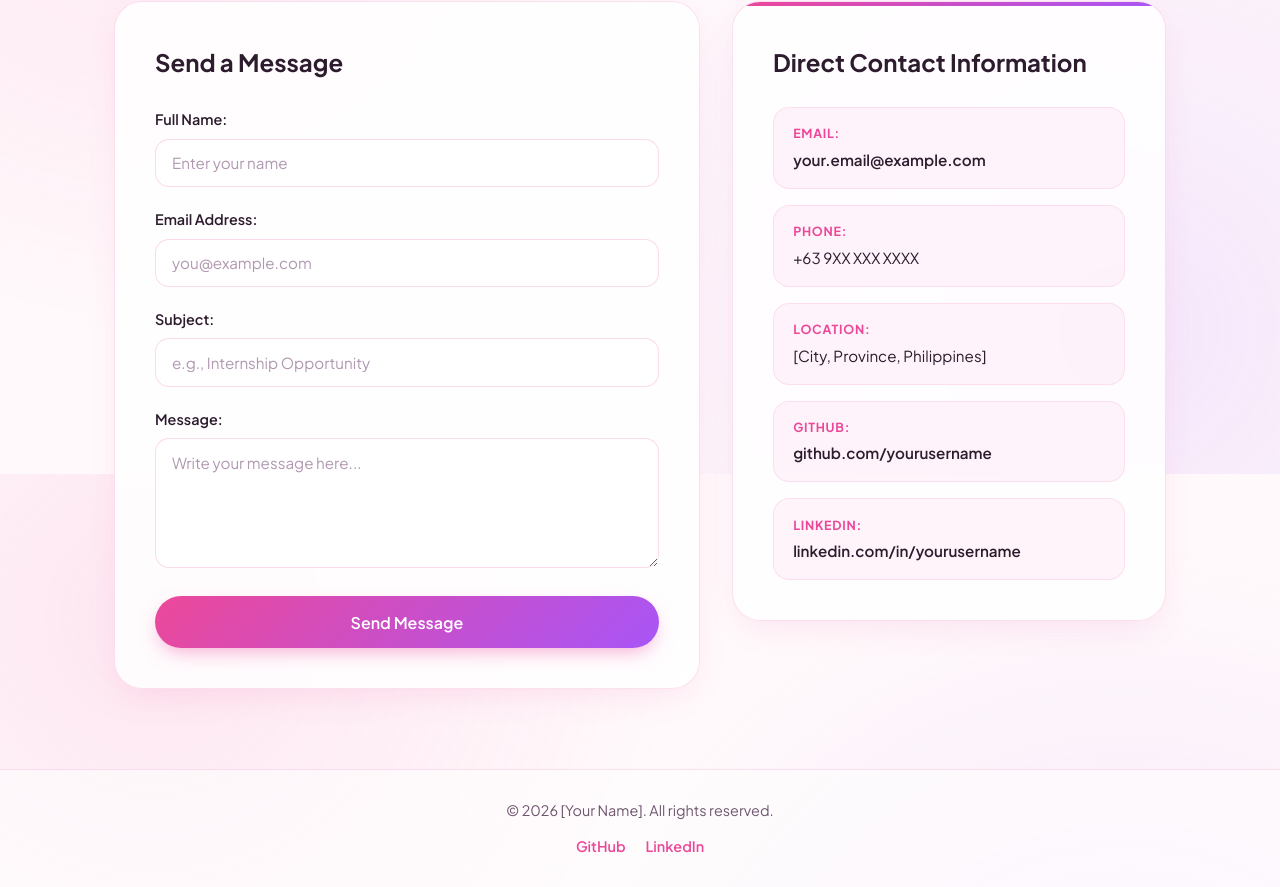
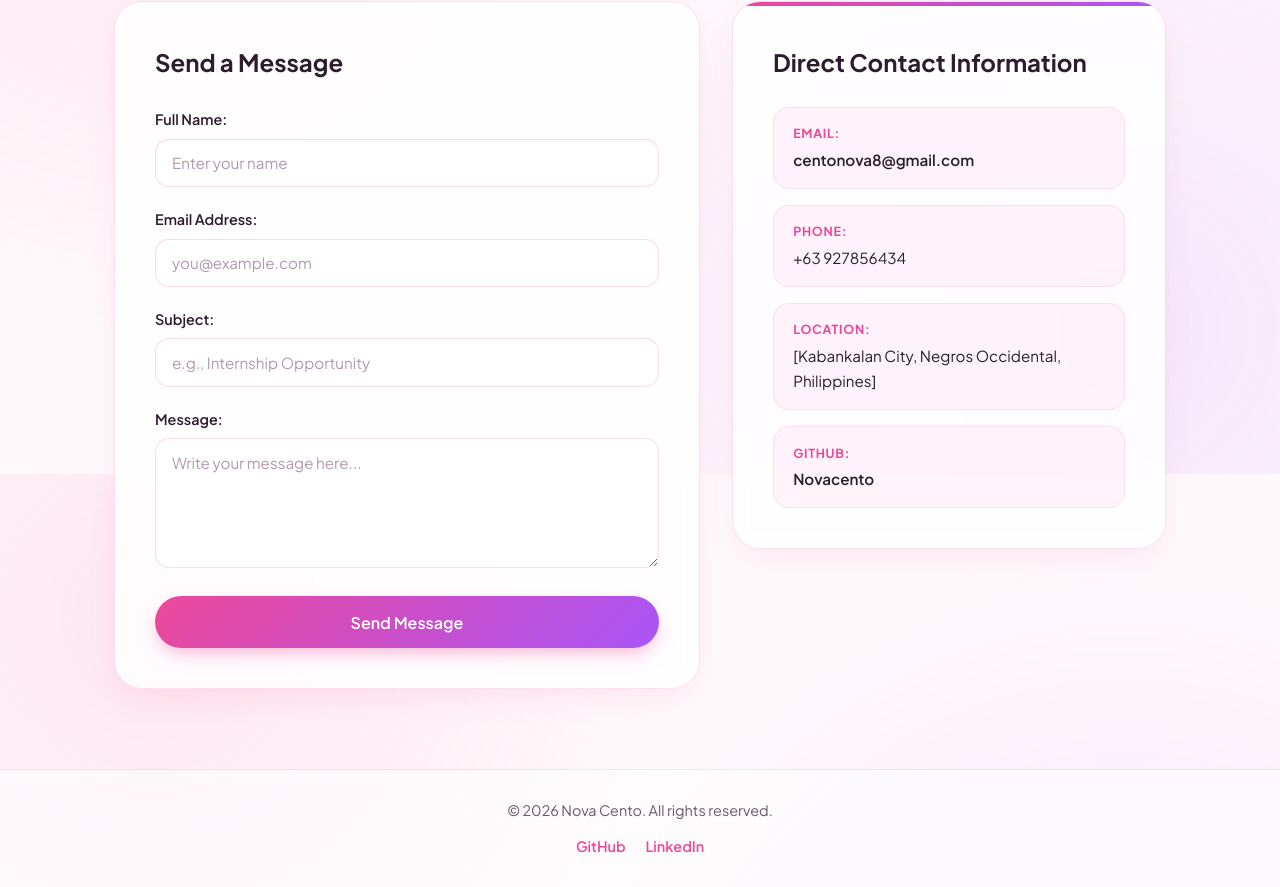
Before and after one commit to cento-nova/cento-projects-1, a plain HTML site: page contact.html in a window 1280 px wide. Shown: the part 326-1213 px from the top of the page. Drawn offline with Linux system fonts and the light colour scheme.

Commit message:
adding information on contact

```diff
--- a/contact.html
+++ b/contact.html
@@ -3,7 +3,7 @@
 <head>
     <meta charset="UTF-8">
     <meta name="viewport" content="width=device-width, initial-scale=1.0">
-    <title>Contact | [Your Name] - BSIT Portfolio</title>
+    <title>Contact Nova Cento - BSIT Portfolio</title>
     <link rel="stylesheet" href="assets/contact.css">
 </head>
 <body>
@@ -57,17 +57,16 @@
         <section id="contact-details">
             <h2>Direct Contact Information</h2>
             <ul>
-                <li><strong>Email:</strong> <a href="mailto:your.email@example.com">your.email@example.com</a></li>
-                <li><strong>Phone:</strong> +63 9XX XXX XXXX</li>
-                <li><strong>Location:</strong> [City, Province, Philippines]</li>
-                <li><strong>GitHub:</strong> <a href="#" target="_blank">github.com/yourusername</a></li>
-                <li><strong>LinkedIn:</strong> <a href="#" target="_blank">linkedin.com/in/yourusername</a></li>
+                <li><strong>Email:</strong> <a href="mailto:your.email@example.com">centonova8@gmail.com</a></li>
+                <li><strong>Phone:</strong> +63 927856434</li>
+                <li><strong>Location:</strong> [Kabankalan City, Negros Occidental, Philippines]</li>
+                <li><strong>GitHub:</strong> <a href="#" target="_blank">Novacento</a></li>
             </ul>
         </section>
     </main>
 
     <footer>
-        <p>&copy; 2026 [Your Name]. All rights reserved.</p>
+        <p>&copy; 2026 Nova Cento. All rights reserved.</p>
         <ul>
             <li><a href="#">GitHub</a></li>
             <li><a href="#">LinkedIn</a></li>
```
